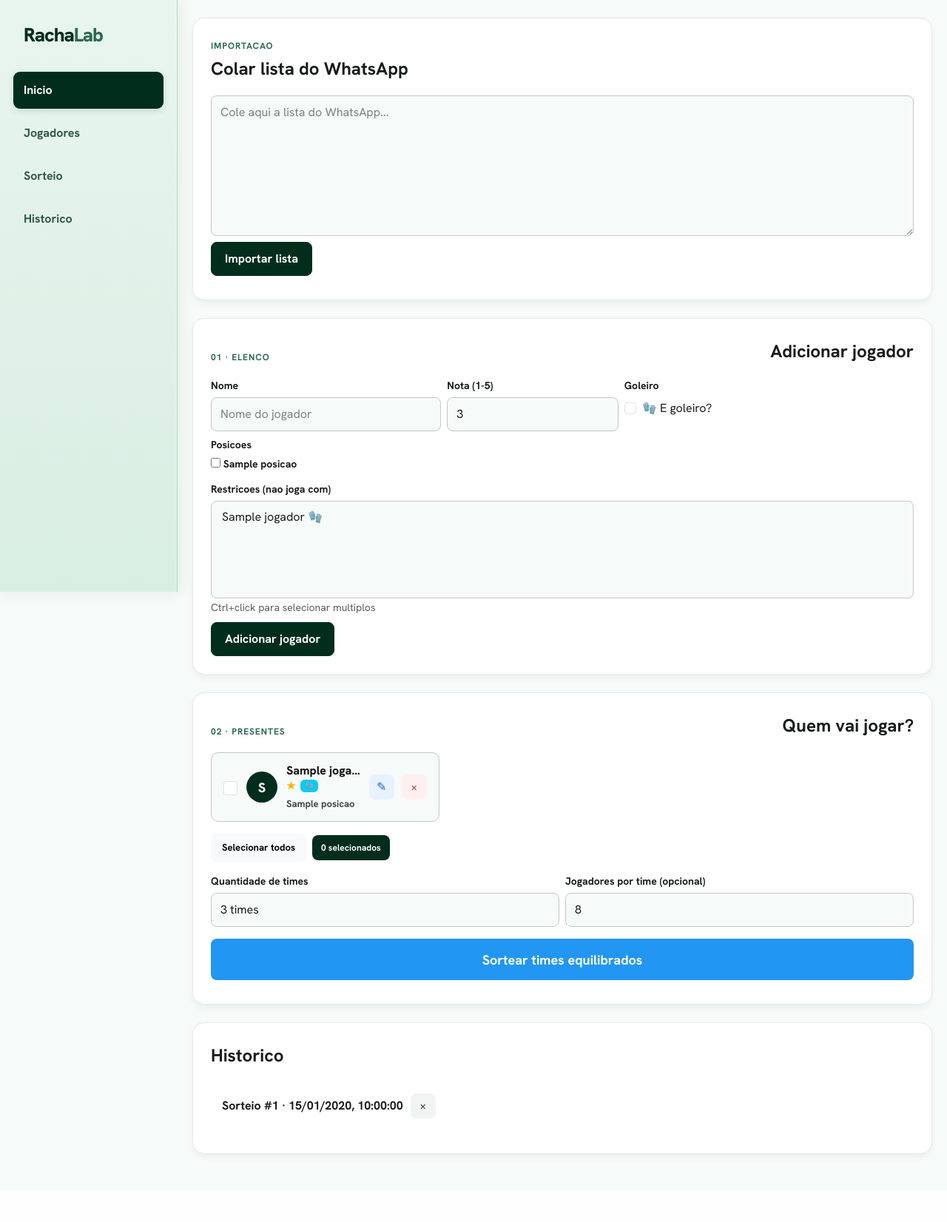
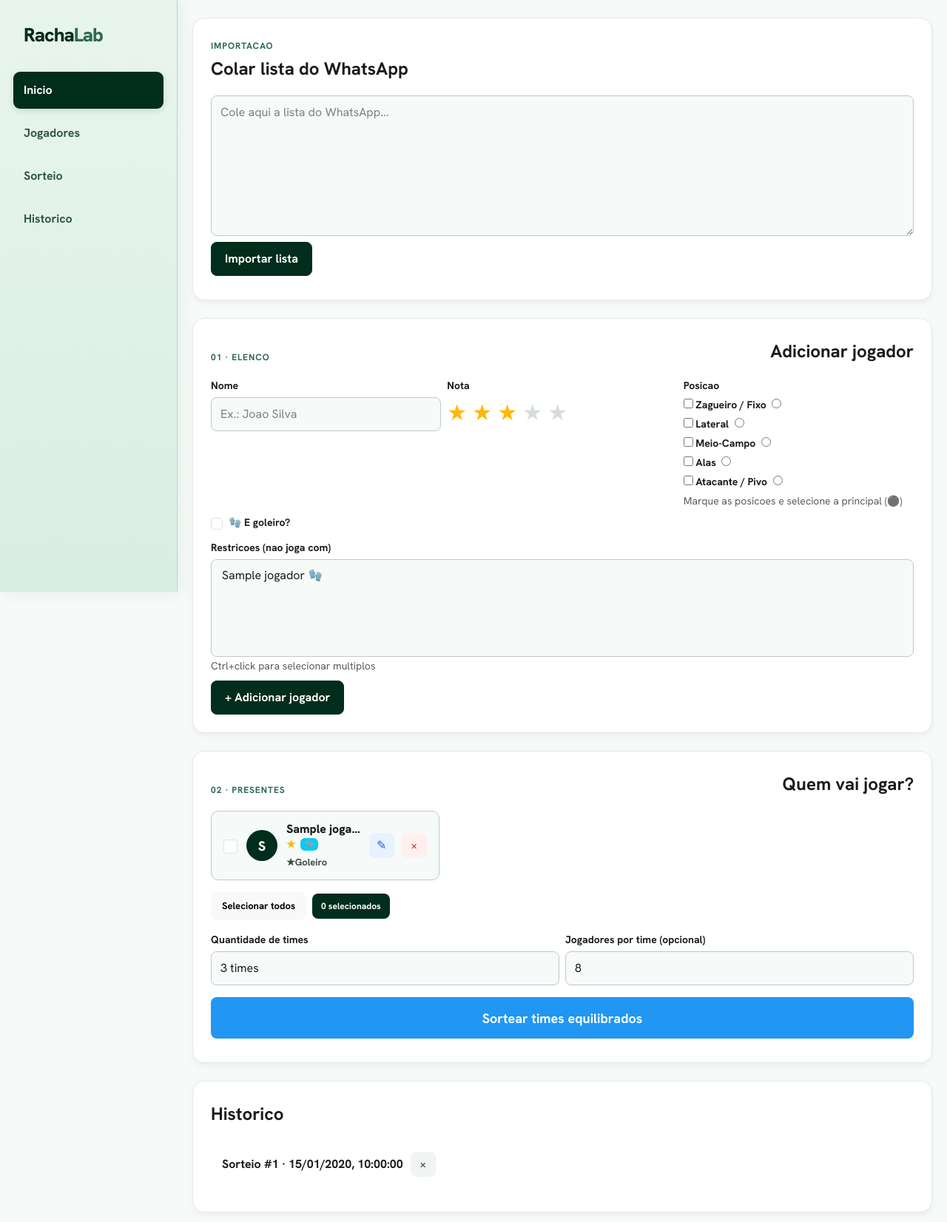
Before and after one commit to Dvfreii/racha-sorteador, a Flask app: page / in a window 1280 px wide. Shown: the top 1652 px of the page at 74% size. Before the commit the page ends 1565 px from the top, so only its background shows below. Run offline with Flask 3, Linux system fonts and the light colour scheme; tables that the repository leaves empty hold one stand-in row (values such as "Sample post").

Commit message:
feat: multi-position support with primary position selector

```diff
--- a/api/jogadores_bp.py
+++ b/api/jogadores_bp.py
@@ -34,6 +34,7 @@ def criar_jogador():
         data.get("posicoes", []),
         data.get("restricoes", []),
         data.get("is_goleiro", False),
+        data.get("posicao_primaria_id"),
     )
     return jsonify(_serializar(jogador)), 201
 
@@ -65,6 +66,7 @@ def editar_jogador(jogador_id):
         data.get("posicoes", []),
         data.get("restricoes", []),
         data.get("is_goleiro", False),
+        data.get("posicao_primaria_id"),
     )
     return jsonify(_serializar(jogador))
 
@@ -84,6 +86,7 @@ def _serializar(jogador):
         "nota": jogador.nota,
         "is_goleiro": jogador.is_goleiro,
         "ativo": jogador.ativo,
+        "posicao_primaria_id": jogador.posicao_primaria_id,
         "posicoes": [{"id": p.id, "nome": p.nome} for p in (jogador.posicoes or [])],
         "restricoes": [{"id": r.id, "nome": r.nome} for r in (jogador.restricoes or [])],
     }
--- a/app.py
+++ b/app.py
@@ -37,6 +37,11 @@ from backend.services.whatsapp_parser import importar_lista
 
 with app.app_context():
     db.create_all()
+    from backend.models.entities import Posicao
+    for nome in ["Goleiro", "Zagueiro / Fixo", "Lateral", "Meio-Campo", "Alas", "Atacante / Pivo"]:
+        if not Posicao.query.filter_by(nome=nome).first():
+            db.session.add(Posicao(nome=nome))
+    db.session.commit()
 
 
 def _listar_goleiros():
--- a/backend/models/entities.py
+++ b/backend/models/entities.py
@@ -21,8 +21,10 @@ class Jogador(db.Model):
     nota = db.Column(db.Float, nullable=False, default=3.0)
     is_goleiro = db.Column(db.Boolean, default=False, nullable=False)
     ativo = db.Column(db.Boolean, default=True, nullable=False)
+    posicao_primaria_id = db.Column(db.Integer, db.ForeignKey("posicao.id"), nullable=True)
 
     posicoes = db.relationship("Posicao", secondary=jogador_posicoes, lazy="joined")
+    posicao_primaria = db.relationship("Posicao", foreign_keys=[posicao_primaria_id])
     restricoes = db.relationship(
         "Jogador",
         secondary=jogador_restricoes,
--- a/static/js/app.js
+++ b/static/js/app.js
@@ -7,6 +7,7 @@ import { renderSorteadorPanel, updateCounter } from './components/sorteador-pane
 import { renderResultadoPanel } from './components/resultado-panel.js';
 import { renderHistoricoPanel } from './components/historico-panel.js';
 import { renderWhatsAppPreview, showWhatsAppPreview } from './components/whatsapp-preview.js';
+import { mountStarRatings } from './components/star-rating.js';
 import { qs, qsa } from './utils/dom.js';
 
 async function bootstrap() {
@@ -19,11 +20,25 @@ async function bootstrap() {
   }
 
   renderJogadorForm(qs('#section-form'));
+  mountStarRatings();
   renderJogadorList(qs('#section-list'), state.jogadores);
   renderSorteadorPanel(qs('#section-sorteio'));
   renderResultadoPanel(qs('#section-resultado'), null);
   renderWhatsAppPreview(qs('#whatsapp-container'));
   renderHistoricoPanel(qs('#section-historico'));
+
+  qs('#btn-importar')?.addEventListener('click', async () => {
+    const lista = qs('#import-textarea').value;
+    if (!lista.trim()) return;
+    const r = await fetch('/api/importar-whatsapp', {
+      method: 'POST',
+      headers: { 'Content-Type': 'application/json' },
+      body: JSON.stringify({ lista }),
+    });
+    const data = await r.json();
+    qs('#import-result').innerHTML = `<div class="alert alert-success">Importados ${data.adicionados} jogadores/goleiros.</div>`;
+    window.dispatchEvent(new CustomEvent('jogadores-changed'));
+  });
 }
 
 window.addEventListener('jogadores-changed', async () => {
@@ -44,4 +59,12 @@ window.addEventListener('open-whatsapp-preview', (e) => {
   showWhatsAppPreview(e.detail);
 });
 
+window.addEventListener('jogadores-changed', () => {
+  const checks = qsa('.jogador-check');
+  checks.forEach(cb => {
+    cb.addEventListener('change', updateCounter);
+  });
+  updateCounter();
+}, { once: false });
+
 bootstrap();
--- a/static/js/components/jogador-form.js
+++ b/static/js/components/jogador-form.js
@@ -1,48 +1,72 @@
 import { qs } from '../utils/dom.js';
-import { renderPosicaoPicker, getSelectedPosicoes } from './posicao-picker.js';
+import { renderPosicaoPicker, getSelectedPosicoes, getSelectedPosicaoPrimaria } from './posicao-picker.js';
 import { renderRestricaoPicker, getSelectedRestricoes } from './restricao-picker.js';
 import { createJogador, updateJogador } from '../api/jogadores.js';
+import { mountStarRatings } from './star-rating.js';
 import state from '../state.js';
 
 export function renderJogadorForm(container, jogador = null) {
   const isEdit = !!jogador;
   const nome = jogador?.nome || '';
   const nota = jogador?.nota || 3;
-  const isGoleiro = jogador?.is_goleiro || false;
+
+  const checked5 = nota === 5 ? 'checked' : '';
+  const checked45 = nota === 4.5 ? 'checked' : '';
+  const checked4 = nota === 4 ? 'checked' : '';
+  const checked35 = nota === 3.5 ? 'checked' : '';
+  const checked3 = (!jogador && nota === 3) || nota === 3 ? 'checked' : '';
+  const checked25 = nota === 2.5 ? 'checked' : '';
+  const checked2 = nota === 2 ? 'checked' : '';
+  const checked15 = nota === 1.5 ? 'checked' : '';
+  const checked1 = nota === 1 ? 'checked' : '';
+  const checked05 = nota === 0.5 ? 'checked' : '';
 
   container.innerHTML = `
     <form id="jogador-form" class="row g-2">
       <div class="col-12 col-md-4">
         <label>Nome</label>
-        <input name="nome" class="form-control" value="${nome}" placeholder="Nome do jogador" required>
+        <input name="nome" class="form-control" value="${nome}" placeholder="Ex.: Joao Silva" required>
       </div>
-      <div class="col-12 col-md-3">
-        <label>Nota (1-5)</label>
-        <input name="nota" type="number" class="form-control" value="${nota}" min="1" max="5" step="0.5" required>
+      <div class="col-12 col-md-4">
+        <label>Nota</label>
+        <fieldset class="rate" aria-label="Nota do jogador">
+          <input type="radio" id="jn10" name="nota" value="5" ${checked5}><label for="jn10" title="5 estrelas"></label>
+          <input type="radio" id="jn9" name="nota" value="4.5" ${checked45}><label class="half" for="jn9" title="4,5 estrelas"></label>
+          <input type="radio" id="jn8" name="nota" value="4" ${checked4}><label for="jn8" title="4 estrelas"></label>
+          <input type="radio" id="jn7" name="nota" value="3.5" ${checked35}><label class="half" for="jn7" title="3,5 estrelas"></label>
+          <input type="radio" id="jn6" name="nota" value="3" ${jogador ? checked3 : 'checked'}><label for="jn6" title="3 estrelas"></label>
+          <input type="radio" id="jn5" name="nota" value="2.5" ${checked25}><label class="half" for="jn5" title="2,5 estrelas"></label>
+          <input type="radio" id="jn4" name="nota" value="2" ${checked2}><label for="jn4" title="2 estrelas"></label>
+          <input type="radio" id="jn3" name="nota" value="1.5" ${checked15}><label class="half" for="jn3" title="1,5 estrela"></label>
+          <input type="radio" id="jn2" name="nota" value="1" ${checked1}><label for="jn2" title="1 estrela"></label>
+          <input type="radio" id="jn1" name="nota" value="0.5" ${checked05}><label class="half" for="jn1" title="0,5 estrela"></label>
+        </fieldset>
       </div>
-      <div class="col-12 col-md-3">
-        <label>Goleiro</label>
-        <div class="form-check mt-2">
-          <input name="is_goleiro" type="checkbox" class="form-check-input" ${isGoleiro ? 'checked' : ''}>
-          <span class="form-check-label">\uD83E\uDDE4 E goleiro?</span>
-        </div>
+      <div class="col-6 col-md-4">
+        <label>Posicao</label>
+        <div id="posicao-picker"></div>
       </div>
       <div class="col-12">
-        <label>Posicoes</label>
-        <div id="posicao-picker"></div>
+        <div class="form-check">
+          <input name="is_goleiro" type="checkbox" class="form-check-input" id="chk-goleiro" ${jogador?.is_goleiro ? 'checked' : ''}>
+          <label class="form-check-label" for="chk-goleiro">🧤 E goleiro?</label>
+        </div>
       </div>
       <div class="col-12">
         <label>Restricoes (nao joga com)</label>
         <div id="restricao-picker"></div>
       </div>
       <div class="col-12 mt-2">
-        <button type="submit" class="btn btn-primary">${isEdit ? 'Salvar alteracoes' : 'Adicionar jogador'}</button>
+        <button type="submit" class="btn btn-primary">${isEdit ? 'Salvar alteracoes' : '+ Adicionar jogador'}</button>
         ${isEdit ? '<button type="button" class="btn btn-light ms-2 cancel-edit">Cancelar</button>' : ''}
       </div>
     </form>`;
 
   const form = qs('#jogador-form');
-  renderPosicaoPicker(qs('#posicao-picker'), state.posicoes, jogador?.posicoes || []);
+  mountStarRatings();
+
+  const posicoesSemGoleiro = state.posicoes.filter(p => p.nome.toLowerCase() !== 'goleiro');
+  renderPosicaoPicker(qs('#posicao-picker'), posicoesSemGoleiro, jogador?.posicoes || [], jogador?.posicao_primaria_id);
   renderRestricaoPicker(qs('#restricao-picker'), state.jogadores.filter(j => j.id !== jogador?.id), jogador?.restricoes || []);
 
   qs('.cancel-edit')?.addEventListener('click', () => {
@@ -51,11 +75,13 @@ export function renderJogadorForm(container, jogador = null) {
 
   form.addEventListener('submit', async (e) => {
     e.preventDefault();
+    const notaRadio = form.querySelector('input[name="nota"]:checked');
     const data = {
       nome: form.nome.value.trim(),
-      nota: parseFloat(form.nota.value),
+      nota: parseFloat(notaRadio?.value || '3'),
       is_goleiro: form.is_goleiro.checked,
       posicoes: getSelectedPosicoes(form),
+      posicao_primaria_id: getSelectedPosicaoPrimaria(form),
       restricoes: getSelectedRestricoes(form),
     };
 
--- a/static/js/components/jogador-list.js
+++ b/static/js/components/jogador-list.js
@@ -1,5 +1,6 @@
 import { estrelas, iconePosicao } from '../utils/format.js';
-import { deleteJogador } from '../api/jogadores.js';
+import { deleteJogador, updateJogador } from '../api/jogadores.js';
+import { mountStarRatings } from './star-rating.js';
 import state from '../state.js';
 
 function esc(str) {
@@ -28,7 +29,7 @@ export function renderJogadorList(container, jogadores) {
             <span class="player-meta">
               <span class="player-stars">${estrelas(j.nota)}</span>
               ${j.is_goleiro ? '<span class="badge bg-info">\uD83E\uDDE4</span>' : ''}
-              <span class="player-pos">${(j.posicoes || []).map(p => p.nome).join(', ') || '-'}</span>
+              <span class="player-pos">${(j.posicoes || []).map(p => p.id === j.posicao_primaria_id ? `★${p.nome}` : p.nome).join(', ') || '-'}</span>
             </span>
           </span>
         </label>
@@ -50,12 +51,100 @@ export function renderJogadorList(container, jogadores) {
     btn.addEventListener('click', () => {
       const id = parseInt(btn.dataset.id);
       const jogador = state.jogadores.find(j => j.id === id);
-      if (jogador) {
-        import('./jogador-form.js').then(m => {
-          const formContainer = document.getElementById('section-form');
-          if (formContainer) m.renderJogadorForm(formContainer, jogador);
-        });
-      }
+      if (jogador) openEditModal(jogador);
     });
   });
 }
+
+function openEditModal(jogador) {
+  const modal = document.getElementById('edit-modal');
+  const nota = jogador.nota;
+
+  const stars = [5, 4.5, 4, 3.5, 3, 2.5, 2, 1.5, 1, 0.5];
+  let starHtml = '<fieldset class="rate mb-2">';
+  for (const s of stars) {
+    const checked = nota === s ? 'checked' : '';
+    const sid = 'em' + s.toString().replace('.', '_');
+    starHtml += `<input type="radio" id="${sid}" name="edit-nota" value="${s}" ${checked}><label for="${sid}" title="${s} estrelas"></label>`;
+  }
+  starHtml += '</fieldset>';
+
+  const posicoesSemGoleiro = state.posicoes.filter(p => p.nome.toLowerCase() !== 'goleiro');
+  const idsSelecionados = new Set((jogador.posicoes || []).map(p => p.id));
+  let posHtml = '<div class="posicao-picker">';
+  for (const p of posicoesSemGoleiro) {
+    const checked = idsSelecionados.has(p.id) ? 'checked' : '';
+    const isPrimary = jogador.posicao_primaria_id === p.id ? 'checked' : '';
+    posHtml += `
+      <label class="posicao-chip">
+        <input type="checkbox" name="edit-posicoes" value="${p.id}" ${checked}>
+        <span>${p.nome}</span>
+        <input type="radio" name="edit-posicao-primaria" value="${p.id}" class="ms-1" ${isPrimary} title="Posicao principal">
+      </label>`;
+  }
+  posHtml += '</div>';
+
+  let restrHtml = '<select id="edit-restricoes" class="form-select" multiple size="5">';
+  for (const j of state.jogadores) {
+    if (j.id === jogador.id) continue;
+    const hasRestr = (jogador.restricoes || []).some(r => r.id === j.id);
+    restrHtml += `<option value="${j.id}" ${hasRestr ? 'selected' : ''}>${j.nome} ${j.is_goleiro ? '\uD83E\uDDE4' : ''}</option>`;
+  }
+  restrHtml += '</select>';
+
+  modal.querySelector('.modal-body').innerHTML = `
+    <label>Nome completo</label>
+    <input id="edit-nome" class="form-control mb-2" value="${esc(jogador.nome)}" required>
+    <label>Nota do jogador</label>
+    ${starHtml}
+    <label>Posicao</label>
+    ${posHtml}
+    <small class="text-muted d-block mt-1">Marque as posicoes e selecione a principal (⚫)</small>
+    <div class="form-check mt-2">
+      <input id="edit-goleiro" type="checkbox" class="form-check-input" ${jogador.is_goleiro ? 'checked' : ''}>
+      <label class="form-check-label" for="edit-goleiro">🧤 E goleiro?</label>
+    </div>
+    <label class="mt-2">Restricoes (nao joga com)</label>
+    ${restrHtml}
+    <small class="text-muted">Ctrl+click para selecionar multiplos</small>
+  `;
+
+  modal.dataset.jogadorId = jogador.id;
+  mountStarRatings();
+
+  const bsModal = new bootstrap.Modal(modal);
+  bsModal.show();
+}
+
+const btnSalvar = document.getElementById('btn-salvar-edit');
+if (btnSalvar) {
+  btnSalvar.addEventListener('click', async () => {
+    const modal = document.getElementById('edit-modal');
+    const id = parseInt(modal.dataset.jogadorId);
+    const notaRadio = modal.querySelector('input[name="edit-nota"]:checked');
+    const posicoes = [...modal.querySelectorAll('input[name="edit-posicoes"]:checked')]
+      .map(el => parseInt(el.value));
+    const primariaRadio = modal.querySelector('input[name="edit-posicao-primaria"]:checked');
+    const posicao_primaria_id = primariaRadio ? parseInt(primariaRadio.value) : null;
+
+    const restrSel = modal.querySelectorAll('#edit-restricoes option:checked');
+    const restricoes = [...restrSel].map(o => parseInt(o.value));
+
+    const data = {
+      nome: modal.querySelector('#edit-nome').value.trim(),
+      nota: parseFloat(notaRadio?.value || '3'),
+      is_goleiro: modal.querySelector('#edit-goleiro').checked,
+      posicoes,
+      posicao_primaria_id,
+      restricoes,
+    };
+
+    try {
+      await updateJogador(id, data);
+      bootstrap.Modal.getInstance(modal).hide();
+      window.dispatchEvent(new CustomEvent('jogadores-changed'));
+    } catch (err) {
+      alert(err.message);
+    }
+  });
+}
--- a/static/js/components/posicao-picker.js
+++ b/static/js/components/posicao-picker.js
@@ -1,17 +1,18 @@
-import { qs } from '../utils/dom.js';
-
-export function renderPosicaoPicker(container, posicoes, selecionadas = []) {
+export function renderPosicaoPicker(container, posicoes, selecionadas = [], primariaId = null) {
+  const posicoesSemGoleiro = posicoes.filter(p => p.nome.toLowerCase() !== 'goleiro');
   const idsSelecionados = new Set(selecionadas.map(p => p.id));
-  let html = '<div class="posicao-picker d-flex flex-wrap gap-2">';
-  for (const p of posicoes) {
+  let html = '<div class="posicao-picker">';
+  for (const p of posicoesSemGoleiro) {
     const checked = idsSelecionados.has(p.id) ? 'checked' : '';
     html += `
       <label class="posicao-chip">
         <input type="checkbox" name="posicoes" value="${p.id}" ${checked}>
         <span>${p.nome}</span>
+        <input type="radio" name="posicao_primaria_id" value="${p.id}" class="ms-1" ${primariaId === p.id ? 'checked' : ''} title="Posicao principal">
       </label>`;
   }
   html += '</div>';
+  html += '<small class="text-muted d-block mt-1">Marque as posicoes e selecione a principal (⚫)</small>';
   container.innerHTML = html;
 }
 
@@ -19,3 +20,8 @@ export function getSelectedPosicoes(form) {
   return [...form.querySelectorAll('input[name="posicoes"]:checked')]
     .map(el => parseInt(el.value));
 }
+
+export function getSelectedPosicaoPrimaria(form) {
+  const radio = form.querySelector('input[name="posicao_primaria_id"]:checked');
+  return radio ? parseInt(radio.value) : null;
+}
--- a/static/js/components/sorteador-panel.js
+++ b/static/js/components/sorteador-panel.js
@@ -34,11 +34,13 @@ export function renderSorteadorPanel(container) {
   });
 
   qs('#btn-sortear')?.addEventListener('click', async () => {
-    const ids = qsa('.jogador-check')
+    const checks = qsa('.jogador-check');
+
+    if (!validateSelection(checks)) return;
+
+    const ids = checks
       .filter(el => el.checked)
       .map(el => parseInt(el.value));
-
-    if (!validateSelection(ids)) return;
 
     const quantidade = parseInt(qs('#team-count').value);
     const porTime = qs('#por-time').value.trim();
--- a/templates/index.html
+++ b/templates/index.html
@@ -45,6 +45,21 @@
 
 <div id="whatsapp-container"></div>
 
+<div class="modal fade" id="edit-modal" tabindex="-1">
+  <div class="modal-dialog">
+    <div class="modal-content">
+      <div class="modal-header">
+        <h5>Editar jogador</h5>
+        <button class="btn-close" data-bs-dismiss="modal"></button>
+      </div>
+      <div class="modal-body edit-player-body"></div>
+      <div class="modal-footer">
+        <button class="btn btn-primary" id="btn-salvar-edit">Salvar alteracoes</button>
+      </div>
+    </div>
+  </div>
+</div>
+
 <script src="https://cdn.jsdelivr.net/npm/bootstrap@5.3.3/dist/js/bootstrap.bundle.min.js"></script>
 <script type="module" src="{{ url_for('static', filename='js/app.js') }}"></script>
 </body>
```
Also changed, not shown: backend/services/player_service.py (+4 -3 lines).
